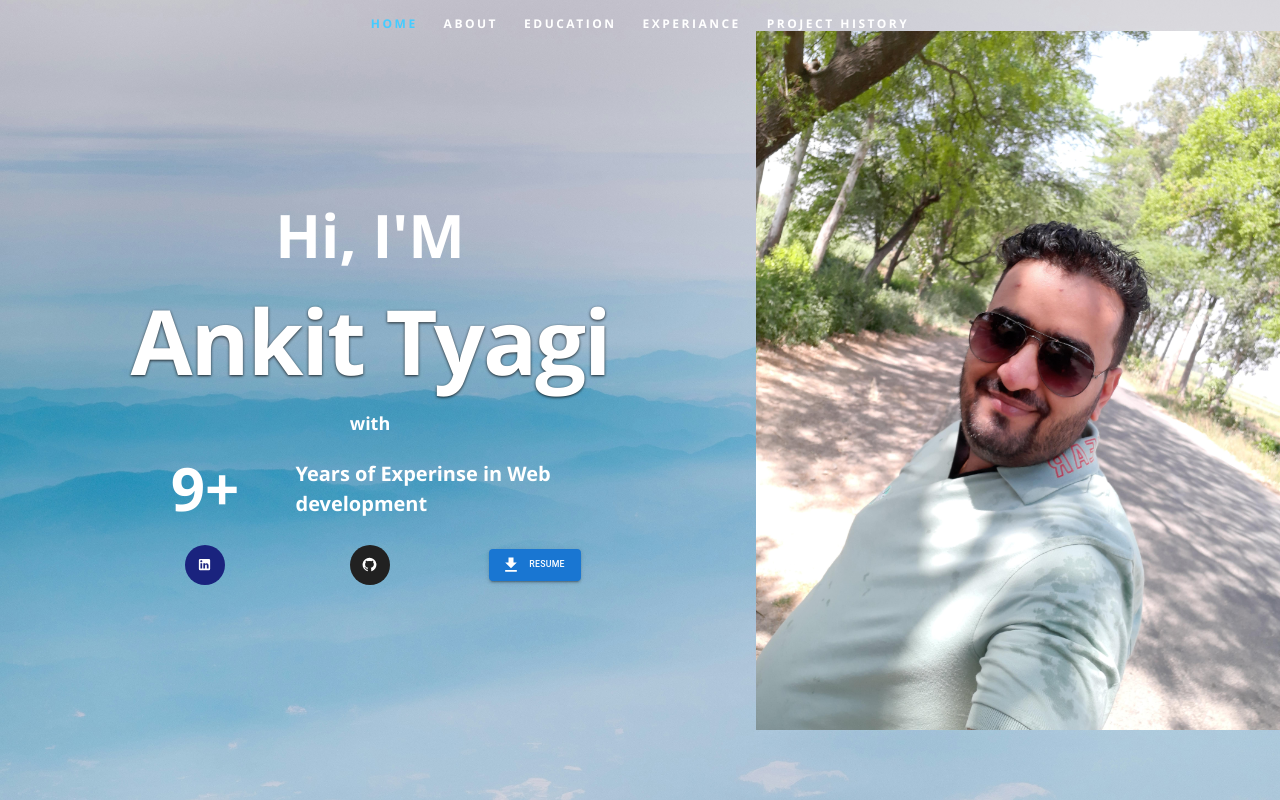
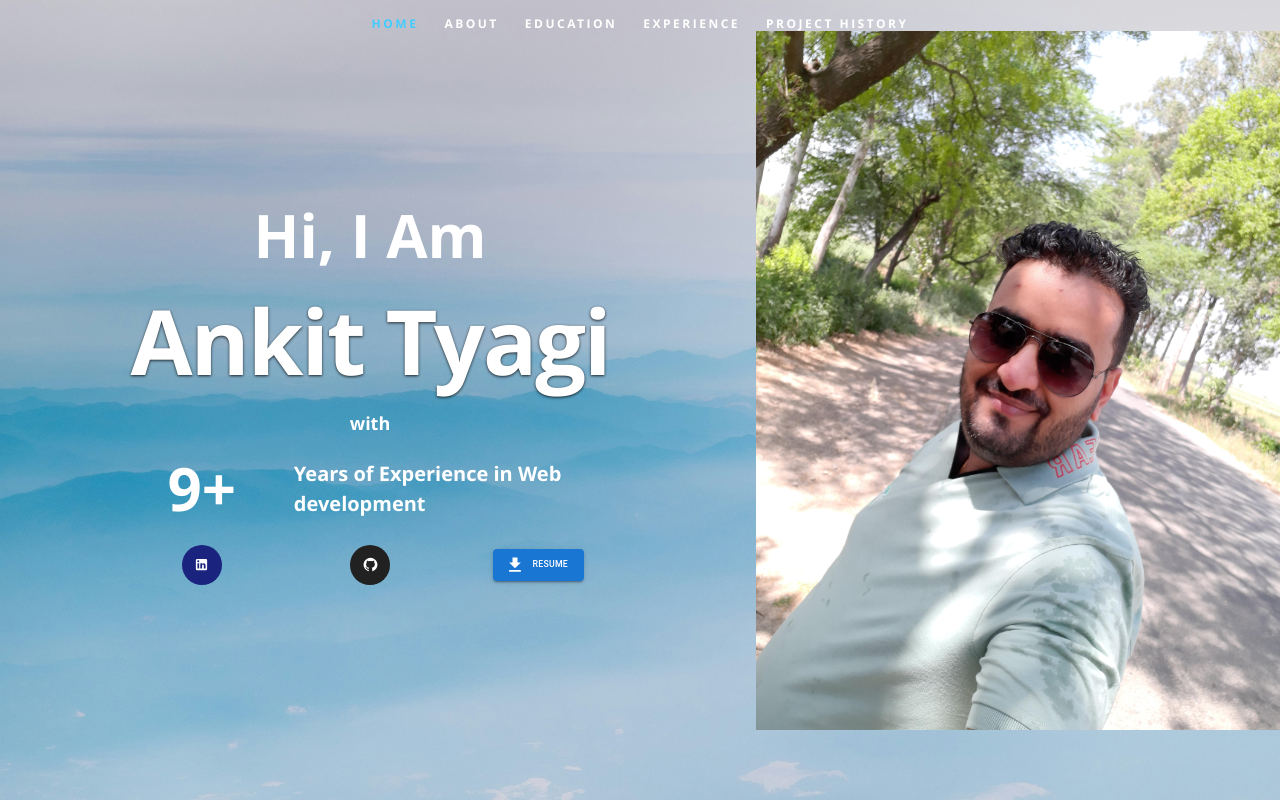
Before and after one commit to tyagiankit1/portfolio, a React (Create React App) app: page / in a window 1280 px wide. Shown: the top 800 px of the page. Built offline with nearby package versions, Linux system fonts and the light colour scheme.

Commit message:
bug fixes

```diff
--- a/public/resumeData.json
+++ b/public/resumeData.json
@@ -12,7 +12,7 @@
     "address": {
       "house": "House no 74",
       "street": "Shanti Kunj, Rohta Road",
-      "city": "Meerut",
+      "city": "Meerut,",
       "state": "Uttar Pradesh",
       "country": "India"
     },
--- a/src/Components/Header.js
+++ b/src/Components/Header.js
@@ -64,7 +64,7 @@ class Header extends Component {
 			</li>
 			<li>
 				<a className='smoothscroll' href='#experiance'>
-                Experiance
+                Experience
               </a>
 			</li>
 			<li>
@@ -86,7 +86,7 @@ class Header extends Component {
 					  style={{marginLeft: '25%'}}
 					  sx={{ width: 200, height: 200 }}
 					/> : <></>}
-					<h2 className='responsive-headline' style={{color: '#fff'}}>Hi, I'M </h2>
+					<h2 className='responsive-headline' style={{color: '#fff'}}>Hi, I Am </h2>
 					<h1 className='responsive-headline'>{name}</h1>
 					<h5 className='responsive-headline' style={{color: '#fff'}}>with</h5>
 					<Grid container spacing={2}>
@@ -94,7 +94,7 @@ class Header extends Component {
 							<h2 className='responsive-headline' style={{color: '#fff', textAlign:'right' }}>9+</h2>
 						</Grid>
 						<Grid item xs={8} className='heroUserData'>
-							<h4 className='responsive-headline' style={{color: '#fff', textAlign:'left' }}>Years of Experinse in Web development</h4>
+							<h4 className='responsive-headline' style={{color: '#fff', textAlign:'left' }}>Years of Experience in Web development</h4>
 						</Grid>
 					</Grid>
 					<Grid container spacing={2}>
```
